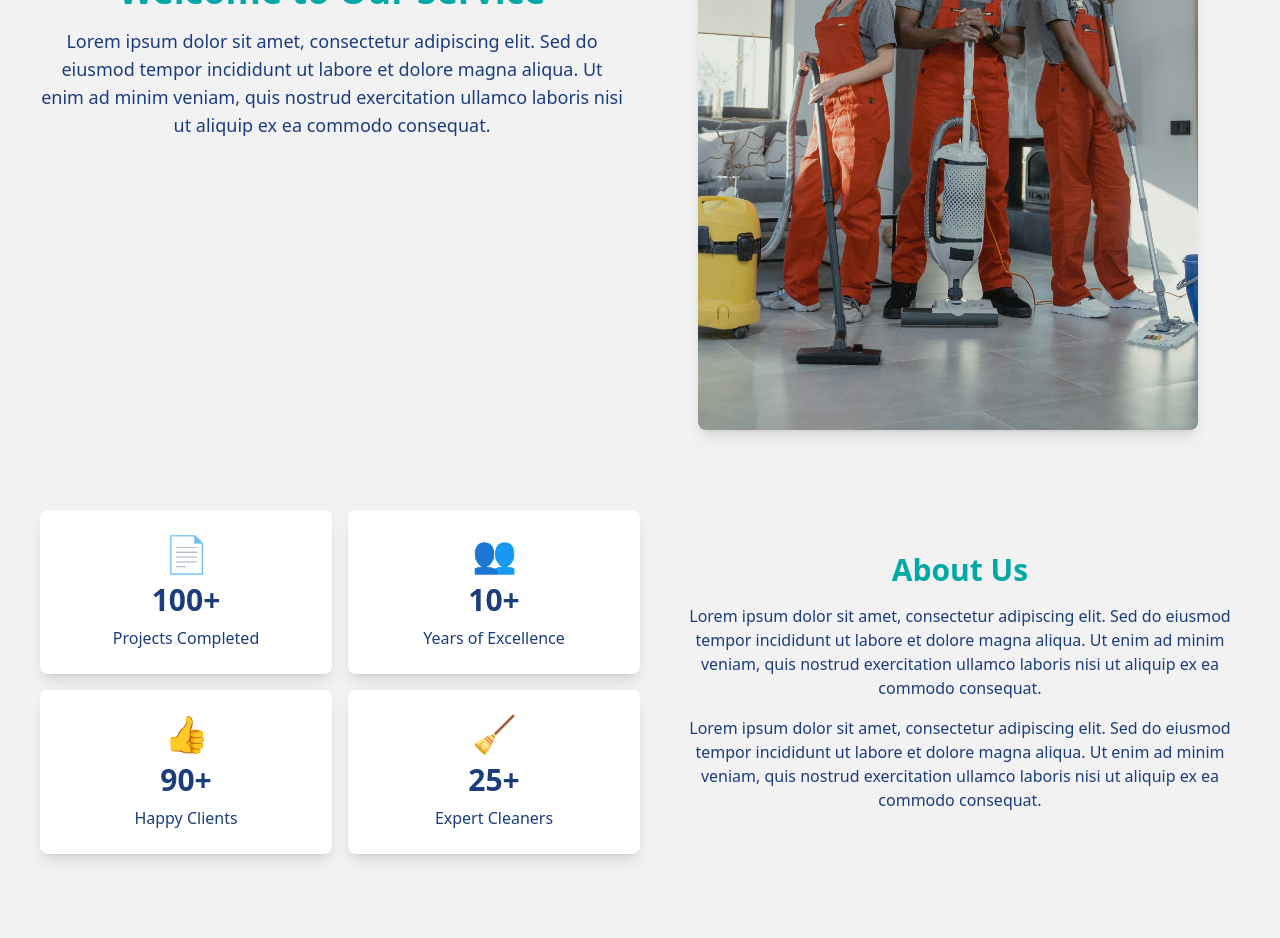
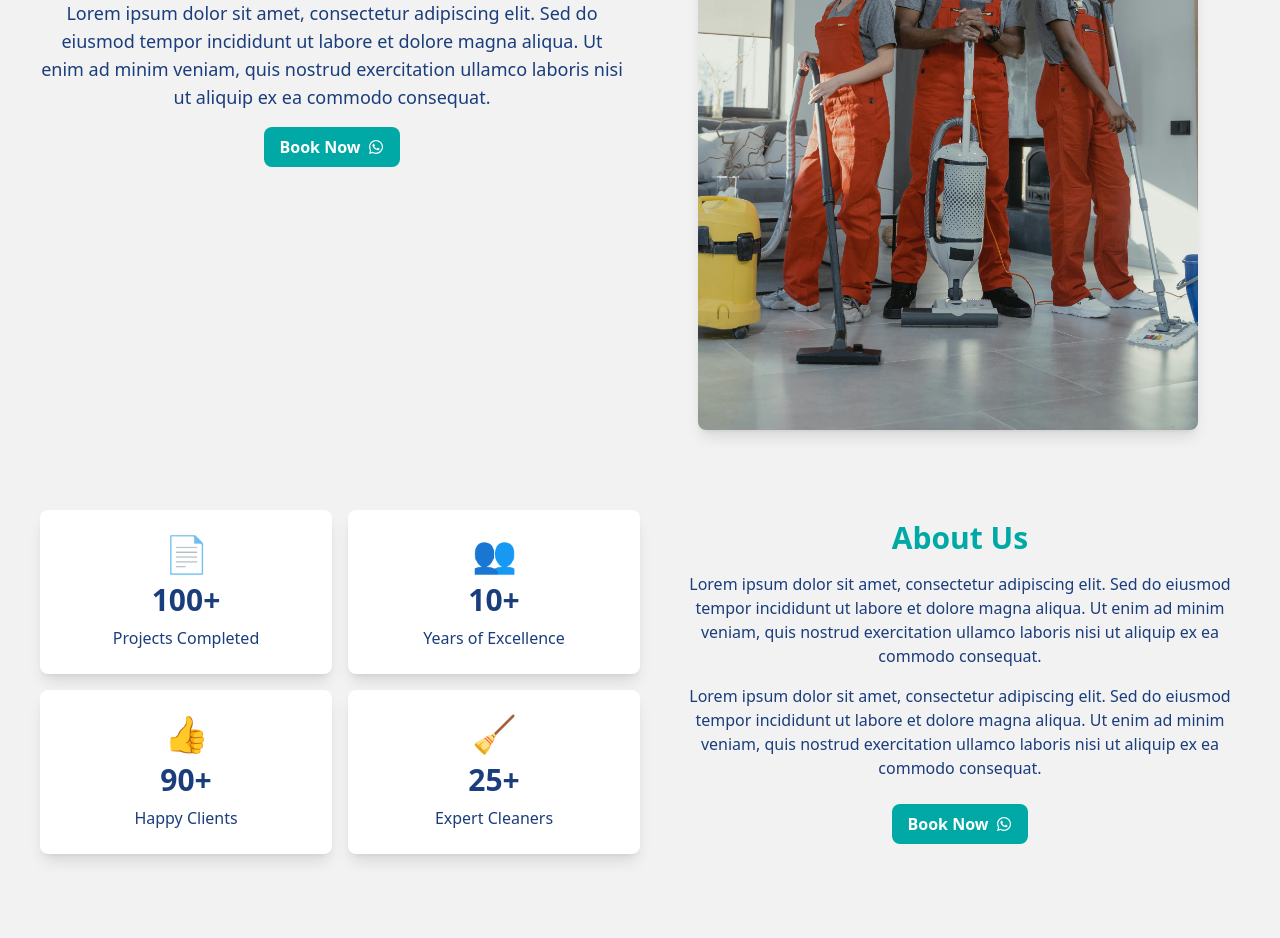
Before and after one commit to Ola-Steph/cleaningwebsite, a Next.js app: page / in a window 1280 px wide. Shown: the part 360-1298 px from the top of the page. Built offline with nearby package versions, Linux system fonts and the light colour scheme.

Commit message:
remain testimonials

```diff
--- a/components/AboutSection.tsx
+++ b/components/AboutSection.tsx
@@ -1,7 +1,11 @@
 import { motion } from "framer-motion";
 import CountUp from "react-countup";
+import WhatsAppButton from "./WhatsAppButton"; // Importing WhatsAppButton component
 
 const AboutSection = () => {
+  const phone = '2349057331822';
+  const message = 'Hello, I would like to learn more about your services.';
+
   return (
     <section id="about" className="bg-[#F2F2F2] p-10 flex flex-col md:flex-row items-center">
       {/* Left Side - Cards with Stats */}
@@ -52,6 +56,13 @@ const AboutSection = () => {
           Lorem ipsum dolor sit amet, consectetur adipiscing elit. Sed do eiusmod tempor incididunt ut labore et dolore magna aliqua.
           Ut enim ad minim veniam, quis nostrud exercitation ullamco laboris nisi ut aliquip ex ea commodo consequat.
         </p>
+
+        {/* WhatsApp Button */}
+        <WhatsAppButton
+          phone={phone}
+          message={message}
+          className="mt-6 inline-flex items-center"
+        />
       </motion.div>
     </section>
   );
--- a/components/HeroSection.tsx
+++ b/components/HeroSection.tsx
@@ -1,7 +1,11 @@
 import { motion } from 'framer-motion';
 import Image from 'next/image';
+import WhatsAppButton from './WhatsAppButton'; // Importing WhatsAppButton component
 
 const HeroSection = () => {
+  const phone = '2349057331822';
+  const message = 'Hello, I would like to know more about your services.';
+
   return (
     <section
       id="hero"
@@ -21,6 +25,13 @@ const HeroSection = () => {
           Lorem ipsum dolor sit amet, consectetur adipiscing elit. Sed do eiusmod tempor incididunt ut labore et dolore magna aliqua.
           Ut enim ad minim veniam, quis nostrud exercitation ullamco laboris nisi ut aliquip ex ea commodo consequat.
         </p>
+
+        {/* WhatsApp Button added below the paragraph */}
+        <WhatsAppButton
+          phone={phone}
+          message={message}
+          className="mt-4 inline-flex items-center"
+        />
       </motion.div>
 
       {/* Centered Image Content */}
```
